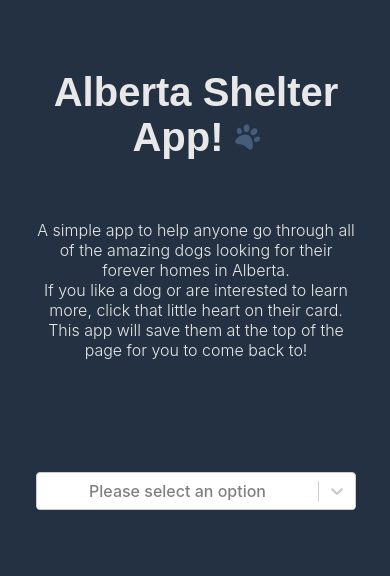
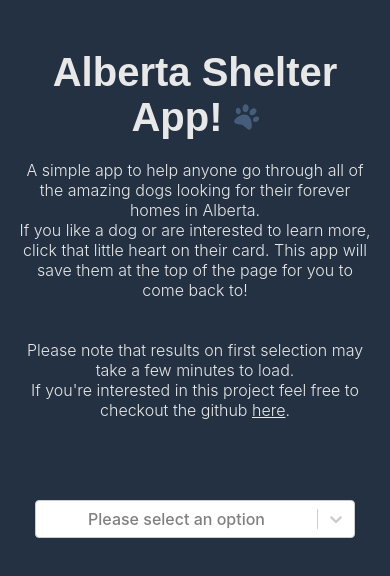
Before and after one commit to caraMcG/abshelterapp, a React (Create React App) app: page / in a window 390 px wide. Shown: the top 576 px of the page. Built offline with nearby package versions, Linux system fonts and the light colour scheme.

Commit message:
edits to css media queries

```diff
--- a/src/App.css
+++ b/src/App.css
@@ -63,11 +63,11 @@ body{
   display:flex;
   justify-content: center;
   padding-top: 2rem;
+  padding-bottom: 4rem;
 }
 
 .dropdown{
   width: 20rem;
-  padding-bottom: 4rem;
   font-weight: 500;
 }
 
@@ -87,7 +87,7 @@ body{
   display: flex;
   flex-flow: column;
   justify-content: center;
-  width: 60%;
+  /* width: 60%; */
   align-self: center;
   gap: 1rem;
 }
@@ -96,8 +96,9 @@ body{
   display:flex;
   flex-flow:row wrap;
   justify-content: center;
-  padding-top:2rem;
+  padding-top:5rem;
   gap: 2rem;
+  margin: 0 40px 20px 40px
 }
 
 .app_returned h1{
@@ -110,17 +111,21 @@ body{
 .app_returned h4{
   color: rgb(232,232,232);
   font-weight: 300;
-  padding-bottom: 5rem;
+  padding-bottom: 2rem;
 }
 
 .app_returned Button{
   background-color: #455d7a;
-  /* font-weight:bold; */
+  font-weight: 600;
   font-size: medium;
   border: none;
   align-self: center;
-  width: 60%;
+  width: 20rem;
   padding: 14px 8px;
+}
+
+.app_returned Button:hover{
+  cursor: pointer;
 }
 
 
@@ -130,15 +135,11 @@ body{
     overflow-x: hidden;
   }
 
-  .App h1, .App h3,.App h4, .App .dropdown{
-    margin: 20px;
+  .App h1{
+    font-size: 40px;
   }
 
-  .App h1{
-    font-size:40px;
-  }
-
-  .App h4{
+  .App #descText h4{
     display: none;
   }
 
@@ -146,4 +147,8 @@ body{
     font-size: medium;
   }
 
+  .app_returned h4{
+    padding-bottom: 2rem;
+  }
+
 }
--- a/src/App.js
+++ b/src/App.js
@@ -105,7 +105,7 @@ function App() {
             <><h3 id="descText">A simple app to help anyone go through all of the amazing dogs looking for their forever homes in Alberta.<br/>
               If you like a  dog or are interested to learn more, click that little heart on their card. This app will save them at the top of the page for you to come back to!
             </h3><br/><br/>
-            <h4>Please note that results on first selection may take a few minutes to load. <br/> If you're interested in this project feel free to checkout the github <a href="https://github.com/caraMcG/CalgaryShelterAPI" target="_blank" rel="noreferrer">here</a>.
+            <h4 id="descText">Please note that results on first selection may take a few minutes to load. <br/> If you're interested in this project feel free to checkout the github <a href="https://github.com/caraMcG/CalgaryShelterAPI" target="_blank" rel="noreferrer">here</a>.
             </h4></>
           :null}
 
```
